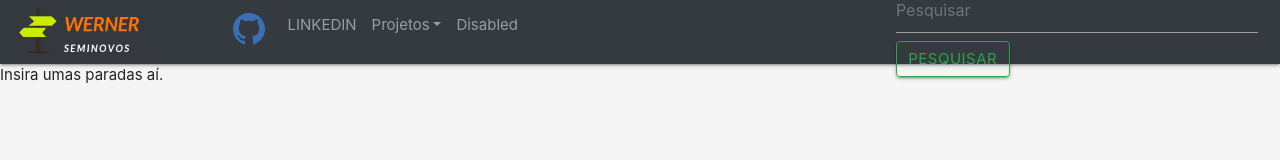
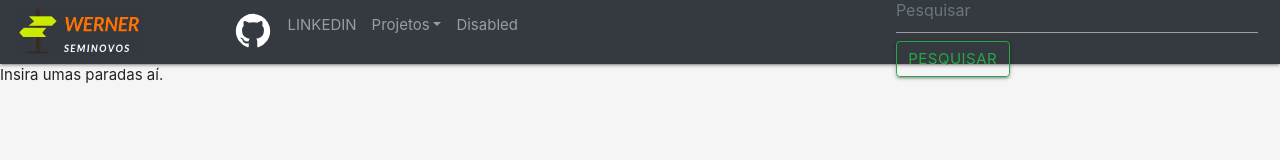
Before and after one commit to lucas-werner/talentos-digitais-localiza, a React (Create React App) app: page / in a window 1280 px wide. Shown: the top 160 px of the page. Built offline with nearby package versions, Linux system fonts and the light colour scheme.

Commit message:
icons navbar

```diff
--- a/src/pages/Home.js
+++ b/src/pages/Home.js
@@ -2,6 +2,7 @@ import React, { Component } from 'react';
 import { Redirect } from 'react-router-dom';
 import Header from '../components/Header'
 import Logo from '../imgs/werner.png'
+import GitHub from '../imgs/git-hub.svg'
 import ProductList from '../components/CarList';
 import * as productAPI from '../services/productAPI';
 import 'bootstrap/dist/css/bootstrap.css';
@@ -49,10 +50,7 @@ class SearchBar extends Component {
           <ul class="navbar-nav mr-auto">
             <li class="nav-item">
               <a href="https://github.com/lucas-werner" title="GitHub" className="social-logo nav-link">
-                <svg  xmlns="http://www.w3.org/2000/svg" width="40px" height="40px" viewBox="0 0 30 30">
-                  <path fill="#396fb4" id="git-hub"
-                    d="M12 0c-6.626 0-12 5.373-12 12 0 5.302 3.438 9.8 8.207 11.387.599.111.793-.261.793-.577v-2.234c-3.338.726-4.033-1.416-4.033-1.416-.546-1.387-1.333-1.756-1.333-1.756-1.089-.745.083-.729.083-.729 1.205.084 1.839 1.237 1.839 1.237 1.07 1.834 2.807 1.304 3.492.997.107-.775.418-1.305.762-1.604-2.665-.305-5.467-1.334-5.467-5.931 0-1.311.469-2.381 1.236-3.221-.124-.303-.535-1.524.117-3.176 0 0 1.008-.322 3.301 1.23.957-.266 1.983-.399 3.003-.404 1.02.005 2.047.138 3.006.404 2.291-1.552 3.297-1.23 3.297-1.23.653 1.653.242 2.874.118 3.176.77.84 1.235 1.911 1.235 3.221 0 4.609-2.807 5.624-5.479 5.921.43.372.823 1.102.823 2.222v3.293c0 .319.192.694.801.576 4.765-1.589 8.199-6.086 8.199-11.386 0-6.627-5.373-12-12-12z" />
-                </svg>
+               <img src={GitHub} alt="git-hub" />
               </a>
             </li>
             <li class="nav-item">
--- a/src/pages/home.css
+++ b/src/pages/home.css
@@ -8,6 +8,7 @@
   justify-content: center;
   align-items: center;
   margin-top: 8px;
+  padding: 5px;
 }
 
 
```
Also changed, not shown: src/imgs/git-hub.svg, src/imgs/linkedin.svg (added).
